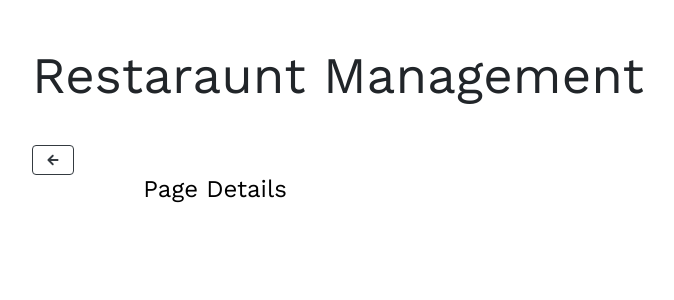
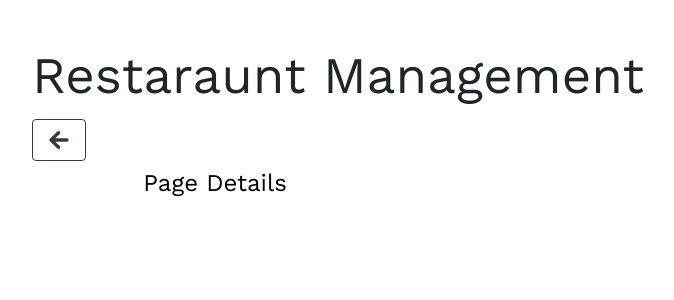
Before and after one commit to LienLeinad/CS123_Project_Group_WhatTheHack, a Django app: template chkngo/webapp/templates/restaurant_management.html in a window 1280 px wide. Shown: the top 300 px of the page, without its empty margins (53-727 px from the left). Run offline with Django 3.2, Linux system fonts and the light colour scheme; the template is opened without the code that fills it: values that come from a table or form of the project are taken from there, others are empty; some libraries are stand-ins or nearby versions.

Commit message:
added a back button to resto management page

```diff
--- a/chkngo/static/css/restoManage.css
+++ b/chkngo/static/css/restoManage.css
@@ -8,6 +8,15 @@
 
 #id_Open_time, #id_Closing_time, #id_Address, #id_Landline, #id_Contact {
 	padding: 0.5vw;
+}
+
+.back-btn:hover{
+	background-color: #323031;
+	border-color: none;
+	color: white;
+}
+ion-icon{
+	font-size: 3.5vh;
 }
 
 .input-btn {
@@ -38,7 +47,7 @@
 
 @media (min-width: 320px) {
 	.title {
-		margin-bottom: 5vw;
+		margin-bottom: 4vw;
 		font-size: 12vw;
 	}
 
@@ -59,12 +68,21 @@
 	label[for=id_Open_time], label[for=id_Closing_time], label[for=id_Address], label[for=id_Landline], label[for=id_Contact] {
 		width: 30vw;
 	}
+
+	.back-btn{
+		align-content: center;
+		margin-bottom: 2vh;
+	}
 }
 
 @media (min-width: 992px) {
 	.title {
 		font-size: 4vw;
-		margin-bottom: 3vw;
+		margin-bottom: 1vw;
+	}
+	.back-btn{
+		align-content: center;
+		margin-bottom: 1vh;
 	}
 
 	.mng-side-menu {
```
